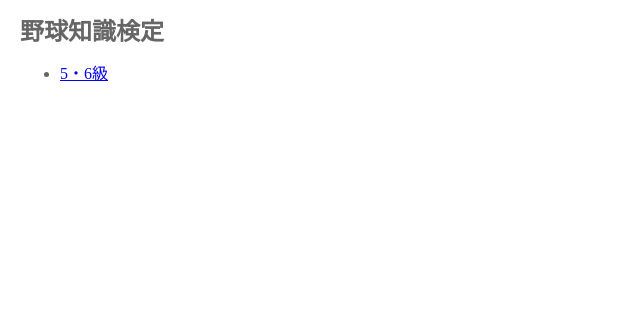
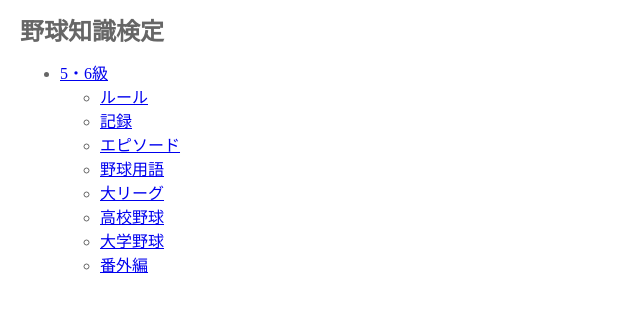
Before and after one commit to syasuda90/89kentei, a plain HTML site: page index.html in a window 1280 px wide. Shown: the whole page, without its empty margins (0-640 px from the left). Drawn offline with Linux system fonts and the light colour scheme.

Commit message:
Add: category selected logic

```diff
--- a/index.html
+++ b/index.html
@@ -14,7 +14,33 @@
       <h1 class="main-title">野球知識検定</h1>
       <ul>
         <li>
-          <a href="5">5・6級</a>
+          <a href="5/">5・6級</a>
+          <ul>
+            <li>
+              <a href="5?question=1">ルール</a>
+            </li>
+            <li>
+              <a href="5?question=17">記録</a>
+            </li>
+            <li>
+              <a href="5?question=60">エピソード</a>
+            </li>
+            <li>
+              <a href="5?question=163">野球用語</a>
+            </li>
+            <li>
+              <a href="5?question=178">大リーグ</a>
+            </li>
+            <li>
+              <a href="5?question=185">高校野球</a>
+            </li>
+            <li>
+              <a href="5?question=195">大学野球</a>
+            </li>
+            <li>
+              <a href="5?question=197">番外編</a>
+            </li>
+          </ul>
         </li>
       </ul>
     </section>
```
Also changed, not shown: script.js (+9 -1 lines).
